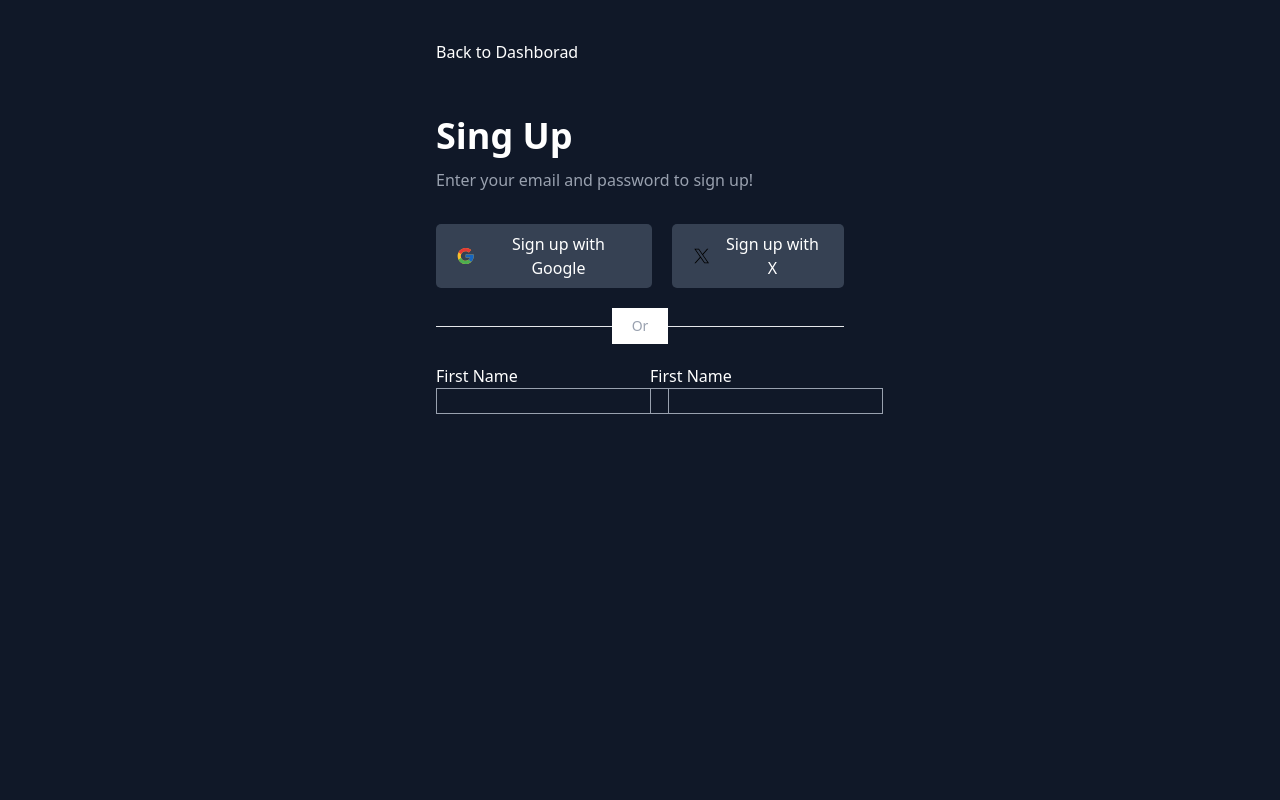
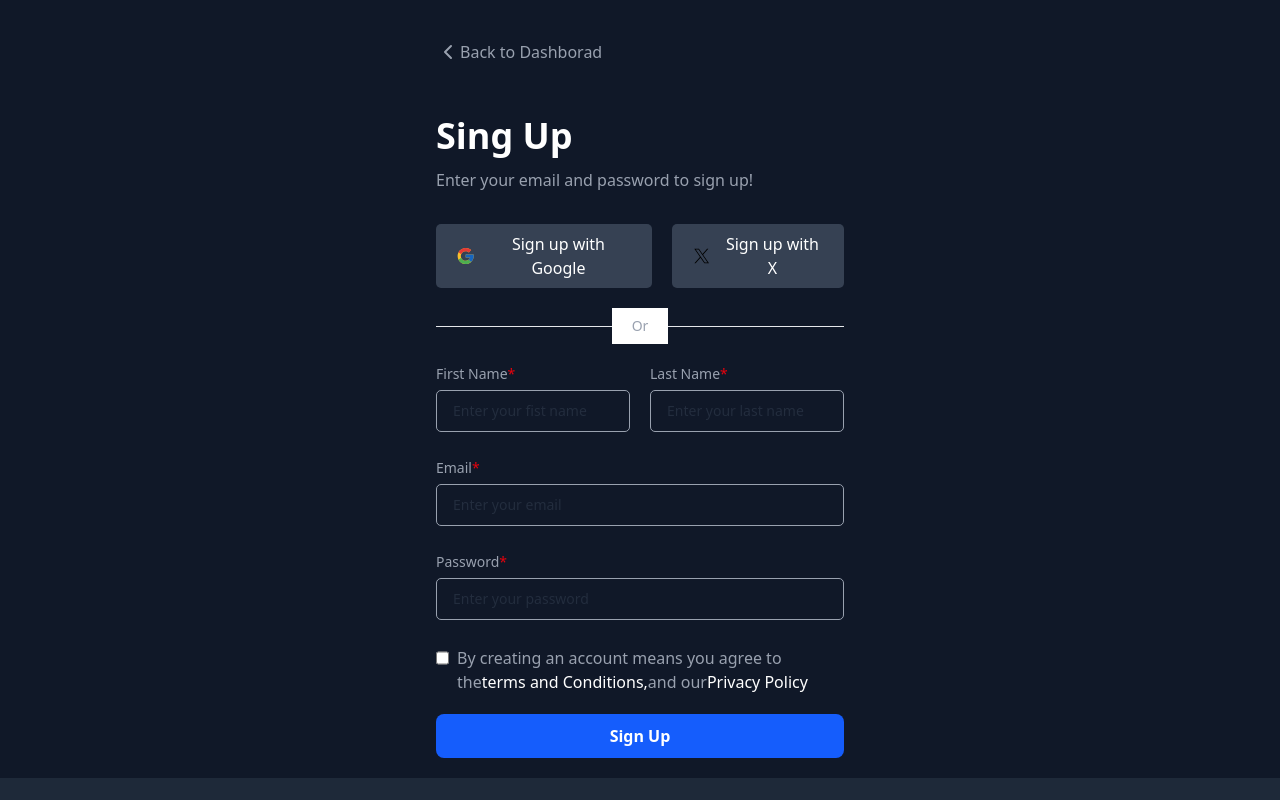
Before and after one commit to ankitsingh5423/react-e-commerce, a React (Vite) app: page /register in a window 1280 px wide. Built offline with nearby package versions, Linux system fonts and the light colour scheme.

Commit message:
register-form design compelete

```diff
--- a/src/pages/UserRegister.jsx
+++ b/src/pages/UserRegister.jsx
@@ -3,11 +3,25 @@ import { NavLink } from "react-router";
 
 const UserRegister = () => {
   return (
-    <section className="w-full bg-gray-900 h-lvh">
+    <section className="w-full bg-gray-900">
       <div className="max-w-md mx-auto bg-gray-900 p-5">
-        <div className="py-5">
-          <NavLink to="#" className="text-white">
-            Back to Dashborad
+        <div className="py-5 flex">
+          <svg
+            xmlns="http://www.w3.org/2000/svg"
+            width="24"
+            height="24"
+            viewBox="0 0 24 24"
+            fill="none"
+            stroke="currentColor"
+            strokeWidth="2"
+            strokeLinecap="round"
+            strokeLinejoin="round"
+            className="lucide lucide-chevron-left-icon lucide-chevron-left text-gray-400"
+          >
+            <path d="m15 18-6-6 6-6" />
+          </svg>
+          <NavLink to="#" className="text-gray-400">
+            <span>Back to Dashborad</span>
           </NavLink>
         </div>
         <div className="my-8">
@@ -64,7 +78,7 @@ const UserRegister = () => {
             <div className="w-full border-t border-gray-200 dark:border-gray-800"></div>
           </div>
           <div className="relative flex justify-center text-sm">
-            <span class="p-2 text-gray-400 bg-white dark:bg-gray-900 sm:px-5 sm:py-2">
+            <span className="p-2 text-gray-400 bg-white dark:bg-gray-900 sm:px-5 sm:py-2">
               Or
             </span>
           </div>
@@ -72,12 +86,81 @@ const UserRegister = () => {
         <form action="">
           <div className="grid grid-cols-1 gap-5 sm:grid-cols-2">
             <div className="grid-cols-1 sm:col-span-1 text-white">
-              <label htmlFor="name">First Name</label>
-              <input type="text" className="border-1 border-gray-400" />
+              <label
+                htmlFor="name"
+                className="block text-sm font-medium text-gray-400 mb-1.5"
+              >
+                First Name
+                <span className="text-red-600">*</span>
+              </label>
+              <input
+                type="text"
+                placeholder="Enter your fist name"
+                className="border-1 border-gray-400 mb-1.5 block text-sm font-medium text-gray-700 dark:text-gray-400 py-2.5 px-4 rounded-[5px] w-full"
+              />
             </div>
             <div className="grid-cols-1 sm:col-span-1 text-white">
-              <label htmlFor="name">First Name</label>
-              <input type="text" className="border-1 border-gray-400" />
+              <label
+                htmlFor="name"
+                className="block text-sm font-medium text-gray-400 mb-1.5"
+              >
+                Last Name
+                <span className="text-red-600">*</span>
+              </label>
+              <input
+                type="text"
+                placeholder="Enter your last name"
+                className="border-1 border-gray-400 mb-1.5 block text-sm font-medium text-gray-700 dark:text-gray-400 py-2.5 px-4 rounded-[5px] w-full"
+              />
+            </div>
+            <div className="grid-cols-1 sm:col-span-2 text-white">
+              <label
+                htmlFor="name"
+                className="block text-sm font-medium text-gray-400 mb-1.5"
+              >
+                Email
+                <span className="text-red-600">*</span>
+              </label>
+              <input
+                type="text"
+                placeholder="Enter your email"
+                className="border-1 border-gray-400 mb-1.5 block text-sm font-medium text-gray-700 dark:text-gray-400 py-2.5 px-4 rounded-[5px] w-full"
+              />
+            </div>
+            <div className="grid-cols-1 sm:col-span-2 text-white">
+              <label
+                htmlFor="name"
+                className="block text-sm font-medium text-gray-400 mb-1.5"
+              >
+                Password
+                <span className="text-red-600">*</span>
+              </label>
+              <input
+                type="text"
+                placeholder="Enter your password"
+                className="border-1 border-gray-400 mb-1.5 block text-sm font-medium text-gray-700 dark:text-gray-400 py-2.5 px-4 rounded-[5px] w-full"
+              />
+            </div>
+            <div className="grid-cols-1 sm:col-span-2 flex">
+              <input
+                type="checkbox"
+                className="w-[16px] h-[16px] border border-gray-400 mt-1"
+              />
+              <span className="text-gray-400 ml-2">
+                By creating an account means you agree to the
+                <NavLink to="#" className="text-white">
+                  terms and Conditions,
+                </NavLink>
+                and our
+                <NavLink to="#" className="text-white">
+                  Privacy Policy
+                </NavLink>
+              </span>
+            </div>
+            <div className="flex justify-center w-full grid-cols-1 sm:col-span-2 bg-blue-600 rounded-[8px]">
+              <button className="py-2.5 px-4 text-white font-bold cursor-pointer">
+                Sign Up
+              </button>
             </div>
           </div>
         </form>
```
